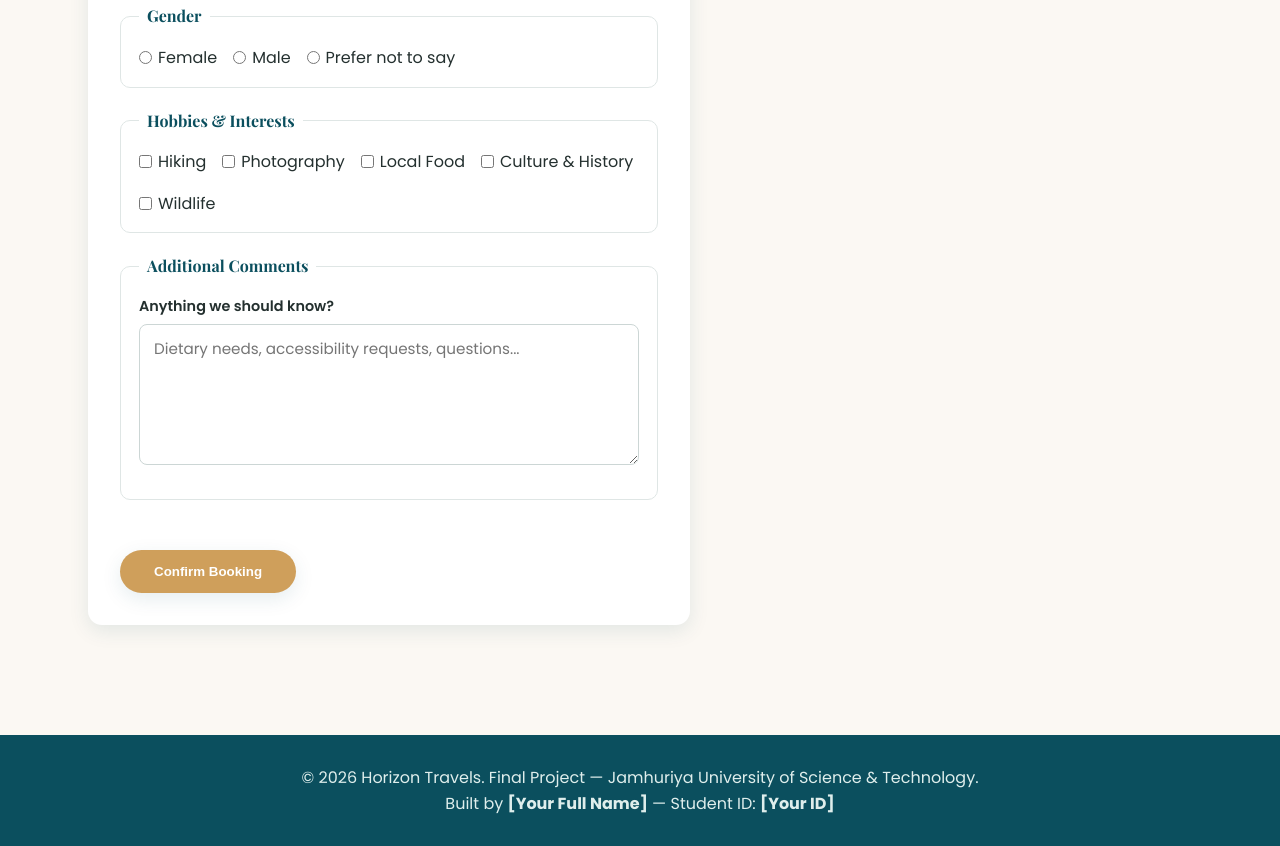
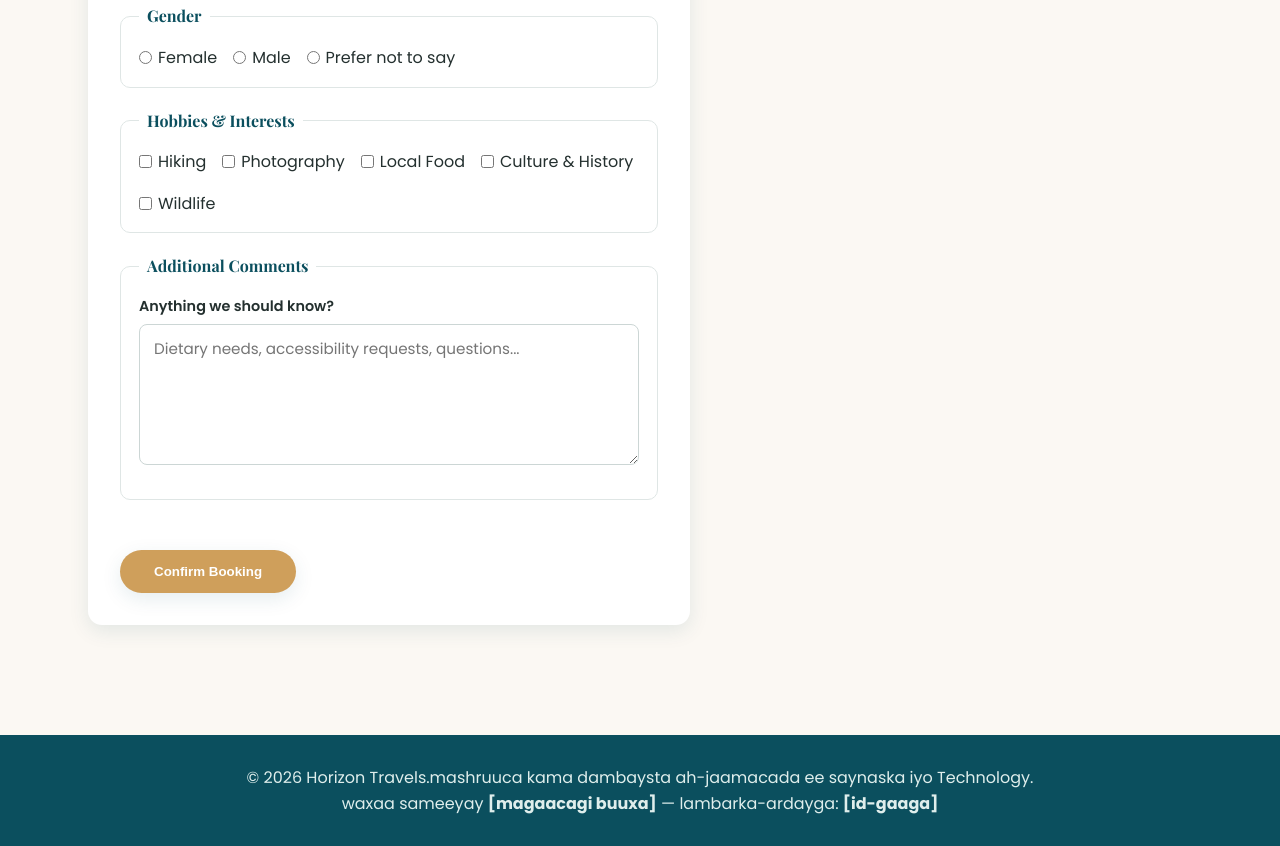
Before and after one commit to birqaaye50-lab/c1250143.github.io, a plain HTML site: page booking.html in a window 1280 px wide. Shown: the part 1029-1875 px from the top of the page. Drawn offline with nearby package versions, Linux system fonts and the light colour scheme.

Commit message:
Update booking.html

```diff
--- a/booking.html
+++ b/booking.html
@@ -135,8 +135,8 @@
 </main>
 
 <footer class="site-footer">
-  <p>&copy; 2026 Horizon Travels. Final Project — Jamhuriya University of Science &amp; Technology.</p>
-  <p>Built by <strong>[Your Full Name]</strong> — Student ID: <strong>[Your ID]</strong></p>
+  <p>&copy; 2026 Horizon Travels.mashruuca kama dambaysta ah-jaamacada ee saynaska iyo Technology.</p>
+  <p>waxaa sameeyay <strong>[magaacagi buuxa]</strong> — lambarka-ardayga: <strong>[id-gaaga]</strong></p>
 </footer>
 
 </body>
```
